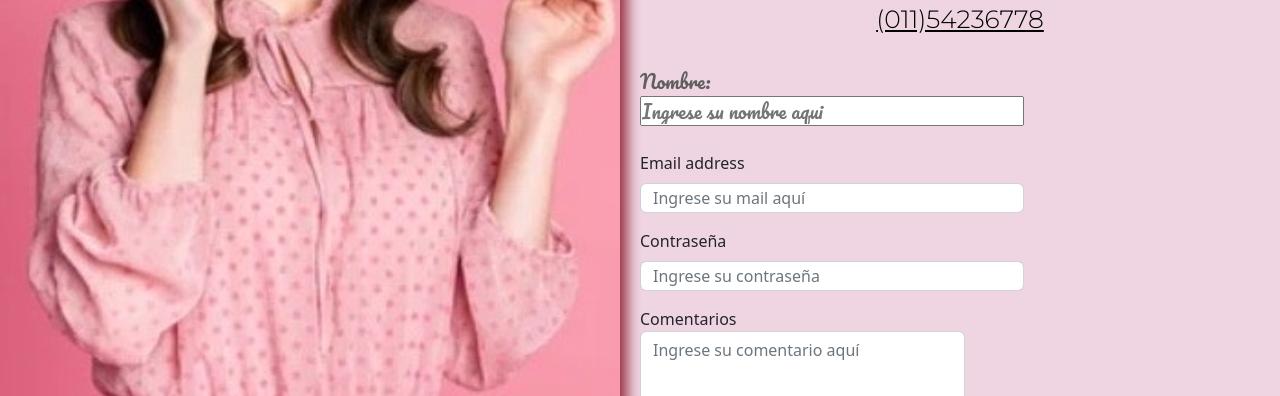
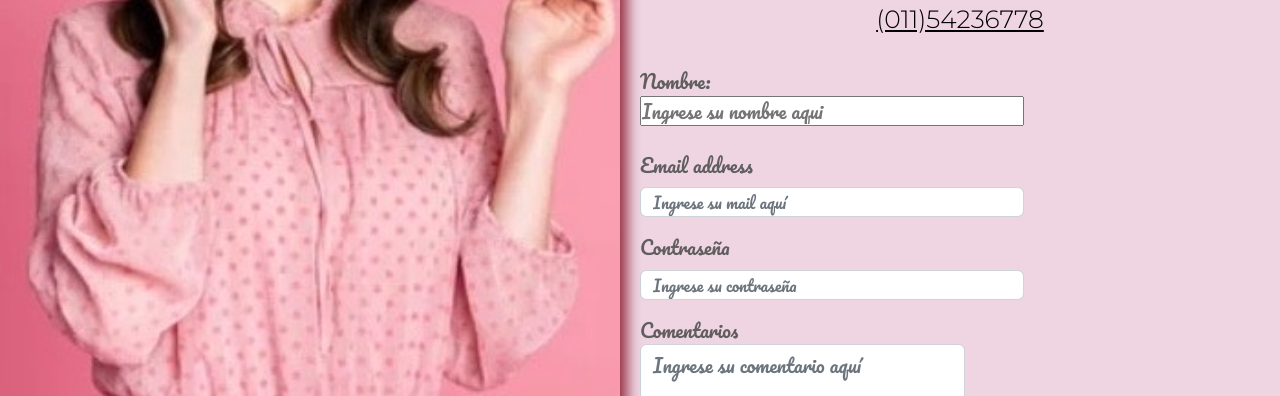
Before and after one commit to CassRR/proyecto-ramosregola, a plain HTML site: page paginas/contacto.html in a window 1280 px wide. Shown: the part 556-952 px from the top of the page. Drawn offline with Linux system fonts and the light colour scheme; some icons are missing.

Commit message:
correcion tipografica

```diff
--- a/paginas/contacto.html
+++ b/paginas/contacto.html
@@ -99,7 +99,7 @@
             />
           </div>
         </div>
-        <div class="mb-3">
+        <div class="mb-3 main-propiedades-texto004">
           <div>
             <label for="exampleInputEmail1" class="form-label"
               >Email address</label
@@ -115,7 +115,7 @@
           />
           <div id="emailHelp" class="form-text"></div>
         </div>
-        <div class="mb-3">
+        <div class="mb-3 main-propiedades-texto004">
           <label for="exampleInputPassword1" class="form-label"
             >Contraseña</label
           >
@@ -127,9 +127,11 @@
             required
           />
         </div>
-        <label for="floatingTextarea2">Comentarios</label>
+        <label for="floatingTextarea2" class="main-propiedades-texto004"
+          >Comentarios</label
+        >
         <textarea
-          class="form-control textarea-style"
+          class="form-control textarea-style main-propiedades-texto004"
           placeholder="Ingrese su comentario aquí"
           id="floatingTextarea2"
           style="height: 100px"
```
